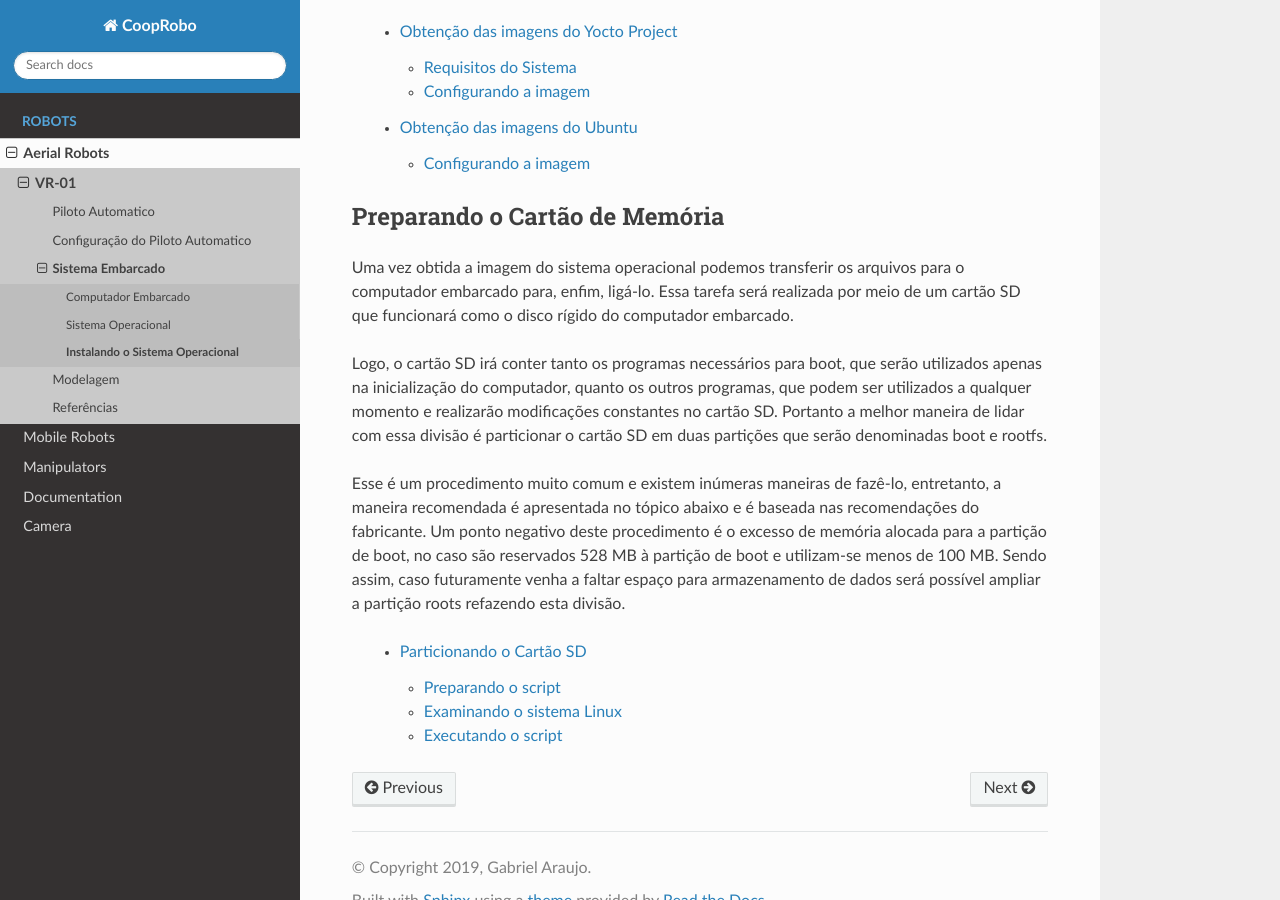
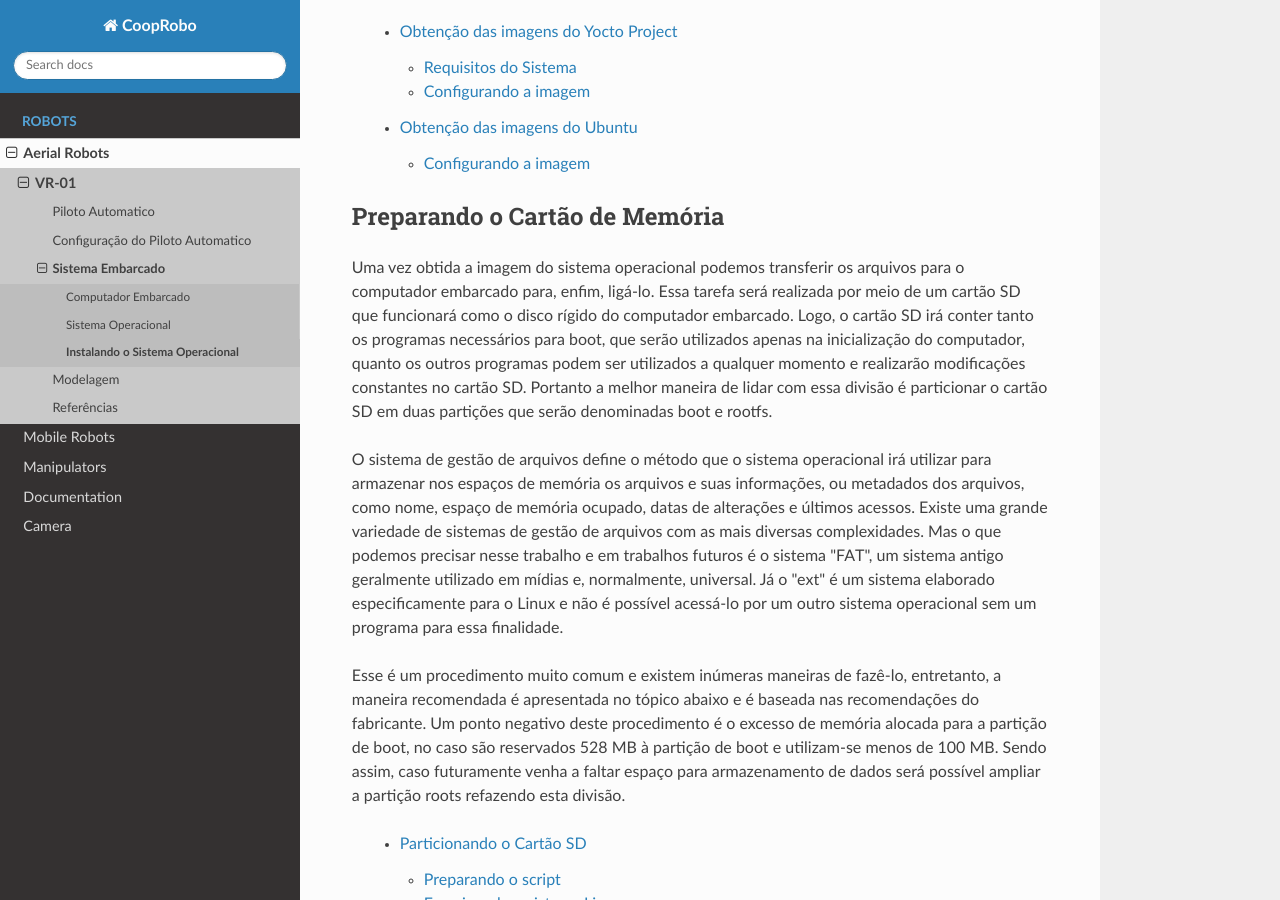
Before and after one commit to aerolab-unb/Aerial-pt, a Sphinx documentation site: the page built from docs/source/aerial/vr01/embedded_system/SO_install.rst, in a window 1280 px wide and 900 px high, scrolled down 873 px. Built offline with Sphinx 7.4.7 and the Read the Docs theme 2.0.0, drawn with Linux system fonts in a browser that asks for light colours; pages that are not in the unit, such as notebooks, are missing from menus.

Commit message:
cartão SD

```diff
--- a/docs/source/aerial/vr01/embedded_system/SD_card.rst
+++ b/docs/source/aerial/vr01/embedded_system/SD_card.rst
@@ -131,6 +131,10 @@ No caso do exemplo apresentado, o comando a ser realizado é:
 
 Quando a senha for solicitada pelo sistema, use a senha da conta do usuário para confirmar o procedimento.
 
-Em uma execução bem-sucedida, o terminal será semelhante a imagem a seguir. Um erro pode aparecer é do **sfdisk** (como mostrado abaixo), porém este pode ser ignorado com segurança.
+Em uma execução bem-sucedida, o terminal será semelhante a imagem a seguir. Um erro pode aparecer é o **sfdisk** (como mostrado abaixo), porém este pode ser ignorado com segurança.
 
 .. adicionar imagem
+
+A figura abaixo apresenta um exemplo de cartão de memória com as partições já definidas, montadas e contendo o sistema operacional do computador embarcado. No exemplo o cartão SD possui um total de 4 GB, porém, para o projeto Yocto, um cartão de memória de 2 GB deve ser suficiente.
+
+.. adicionar imagem
--- a/docs/source/aerial/vr01/embedded_system/SO_install.rst
+++ b/docs/source/aerial/vr01/embedded_system/SO_install.rst
@@ -28,12 +28,11 @@ Existem dois métodos para obter os sistemas operacionais para o Gumstix Overo.
 Preparando o Cartão de Memória
 ~~~~~~~~~~~~~~~~~~~~~~~~~~~~~~
 
-Uma vez obtida a imagem do sistema operacional podemos transferir os arquivos para o computador embarcado para, enfim, ligá-lo. Essa tarefa será realizada por meio de um cartão SD que funcionará como o disco rígido do computador embarcado.
+Uma vez obtida a imagem do sistema operacional podemos transferir os arquivos para o computador embarcado para, enfim, ligá-lo. Essa tarefa será realizada por meio de um cartão SD que funcionará como o disco rígido do computador embarcado. Logo, o cartão SD irá conter tanto os programas necessários para boot, que serão utilizados apenas na inicialização do computador, quanto os outros programas podem ser utilizados a qualquer momento e realizarão modificações constantes no cartão SD. Portanto a melhor maneira de lidar com essa divisão é particionar o cartão SD em duas partições que serão denominadas boot e rootfs.
 
-Logo, o cartão SD irá conter tanto os programas necessários para boot, que serão utilizados apenas na inicialização do computador, quanto os outros programas, que podem ser utilizados a qualquer momento e realizarão modificações constantes no cartão SD. Portanto a melhor maneira de lidar com essa divisão é particionar o cartão SD em duas partições que serão denominadas boot e rootfs.
+O sistema de gestão de arquivos define o método que o sistema operacional irá utilizar para armazenar nos espaços de memória os arquivos e suas informações, ou metadados dos arquivos, como nome, espaço de memória ocupado, datas de alterações e últimos acessos. Existe uma grande variedade de sistemas de gestão de arquivos com as mais diversas complexidades. Mas o que podemos precisar nesse trabalho e em trabalhos futuros é o sistema "FAT", um sistema antigo geralmente utilizado em mídias e, normalmente, universal. Já o "ext" é um sistema elaborado especificamente para o Linux e não é possível acessá-lo por um outro sistema operacional sem um programa para essa finalidade.
 
 Esse é um procedimento muito comum e existem inúmeras maneiras de fazê-lo, entretanto, a maneira recomendada é apresentada no tópico abaixo e é baseada nas recomendações do fabricante. Um ponto negativo deste procedimento é o excesso de memória alocada para a partição de boot, no caso são reservados 528 MB à partição de boot e utilizam-se menos de 100 MB. Sendo assim, caso futuramente venha a faltar espaço para armazenamento de dados será possível ampliar a partição roots refazendo esta divisão.
-
 
 	.. toctree::
 	   :maxdepth: 2
```
